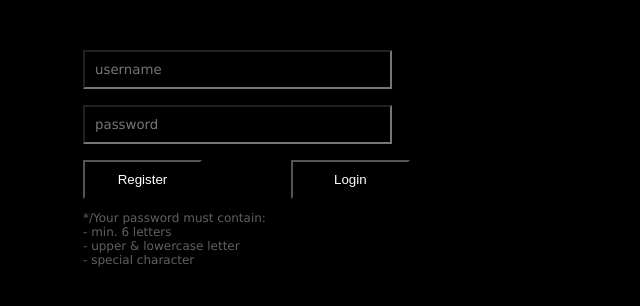
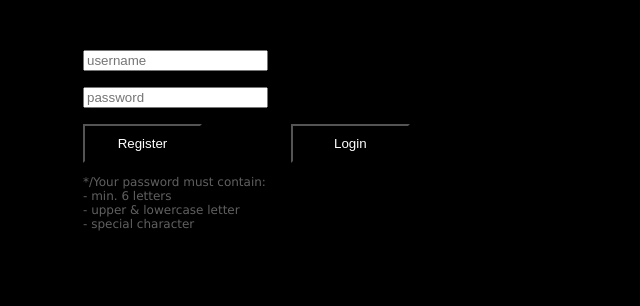
Before and after one commit to elisacostantini11/M288_ME21c_CostantiniE_EggerK, a plain HTML site: page index.html in a window 1280 px wide. Shown: the whole page, without its empty margins (0-640 px from the left). Drawn offline with Linux system fonts and the light colour scheme.

Commit message:
Update style.css

```diff
--- a/style.css
+++ b/style.css
@@ -11,14 +11,6 @@ form {
     padding: auto;
 }
 
-.form-control {
-    padding: 10px;
-    border-radius: 0;
-    background: transparent;
-    color: #ffffff;
-    width: 24%;
-    font-family: Verdana, Geneva, Tahoma, sans-serif;
-}
 
 .btn {
     padding: 10px;
```
